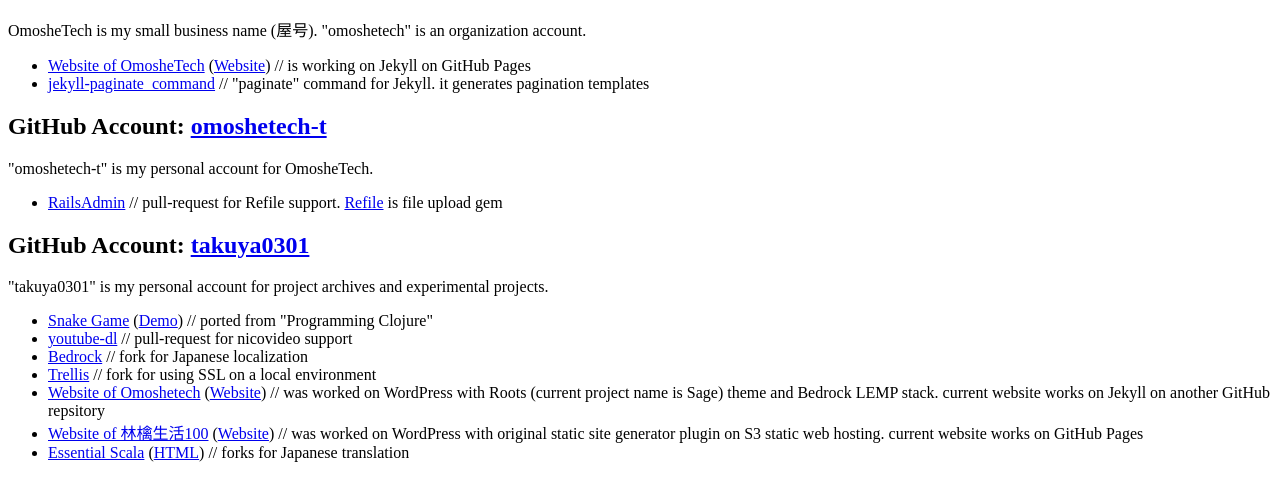
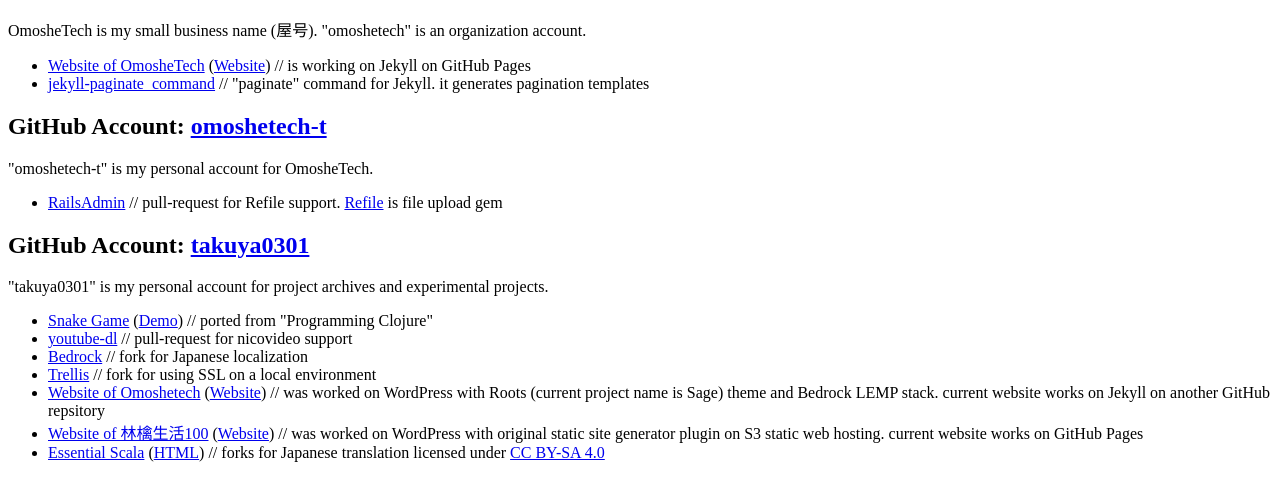
Before and after one commit to takuya0301/takuya0301.github.io, a plain HTML site: page index.html in a window 1280 px wide. Shown: the part 110-610 px from the top of the page. Drawn offline with Linux system fonts and the light colour scheme.

Commit message:
Add CC BY-SA 4.0 license

```diff
--- a/index.html
+++ b/index.html
@@ -21,5 +21,5 @@
 <li><a href="https://github.com/takuya0301/trellis">Trellis</a> // fork for using SSL on a local environment</li>
 <li><a href="https://github.com/takuya0301/website-omoshetech">Website of Omoshetech</a> (<a href="https://omoshetech.com">Website</a>) // was worked on WordPress with Roots (current project name is Sage) theme and Bedrock LEMP stack. current website works on Jekyll on another GitHub repsitory</li>
 <li><a href="https://github.com/takuya0301/applelife100">Website of 林檎生活100</a> (<a href="http://www.applelife100.com">Website</a>) // was worked on WordPress with original static site generator plugin on S3 static web hosting. current website works on GitHub Pages</li>
-<li><a href="https://github.com/takuya0301/essential-scala-ja">Essential Scala</a> (<a href="essential-scala.html">HTML</a>) // forks for Japanese translation</li>
+<li><a href="https://github.com/takuya0301/essential-scala-ja">Essential Scala</a> (<a href="essential-scala.html">HTML</a>) // forks for Japanese translation licensed under <a href="https://creativecommons.org/licenses/by-sa/4.0/">CC BY-SA 4.0</a></li>
 </ul>
```
